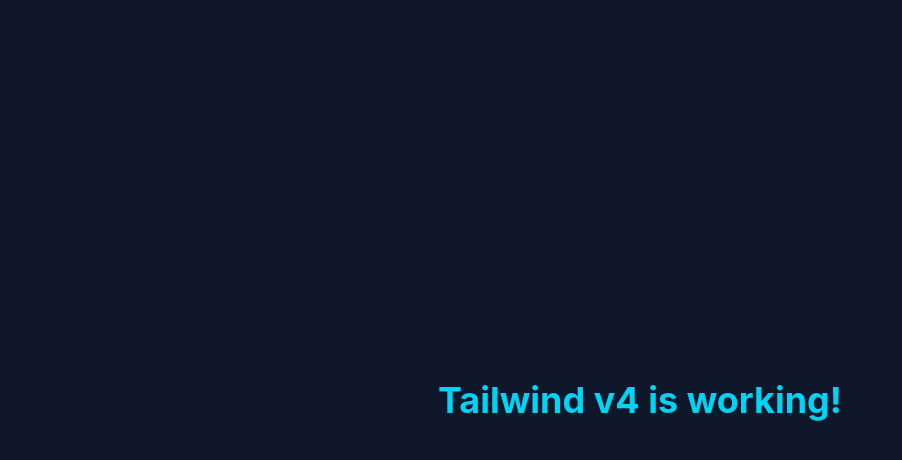
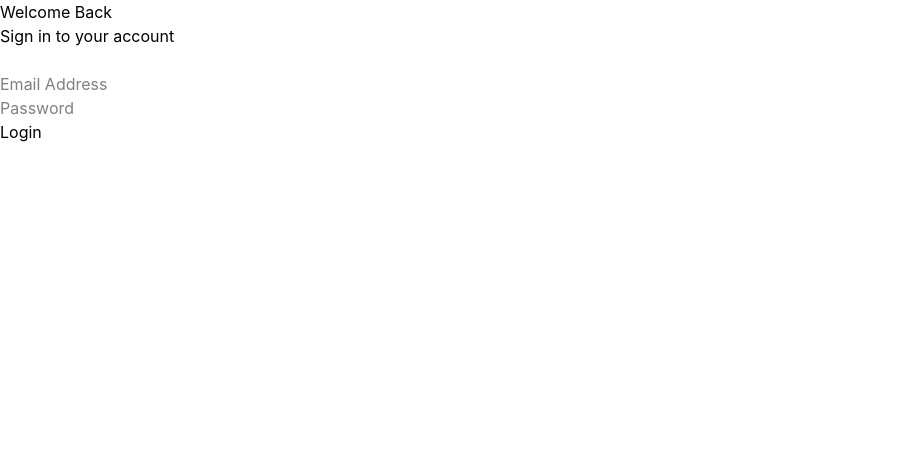
Before and after one commit to iamRjun/flowpro, a React (Vite) app: page / in a window 1280 px wide. Shown: the top 460 px of the page, without its empty margins (0-902 px from the left). Built offline with nearby package versions, Linux system fonts and the light colour scheme.

Commit message:
Build basic form

```diff
--- a/src/App.tsx
+++ b/src/App.tsx
@@ -1,11 +1,7 @@
+import Login from "./pages/Login";
+
 function App() {
-  return (
-    <div className="min-h-screen flex items-center justify-center bg-slate-900">
-      <h1 className="text-4xl font-bold text-cyan-400">
-        Tailwind v4 is working!
-      </h1>
-    </div>
-  );
+  return <Login />;
 }
 
 export default App;
--- /dev/null
+++ b/src/pages/Login.tsx
@@ -0,0 +1,18 @@
+function Login() {
+  return (
+    <div>
+      <div>
+        <h1>Welcome Back</h1>
+        <p>Sign in to your account</p>
+        <br />
+        <input type="email" id="email" placeholder="Email Address" />
+        <br />
+        <input type="password" id="password" placeholder="Password" />
+        <br />
+        <button>Login</button>
+      </div>
+    </div>
+  );
+}
+
+export default Login;
```
